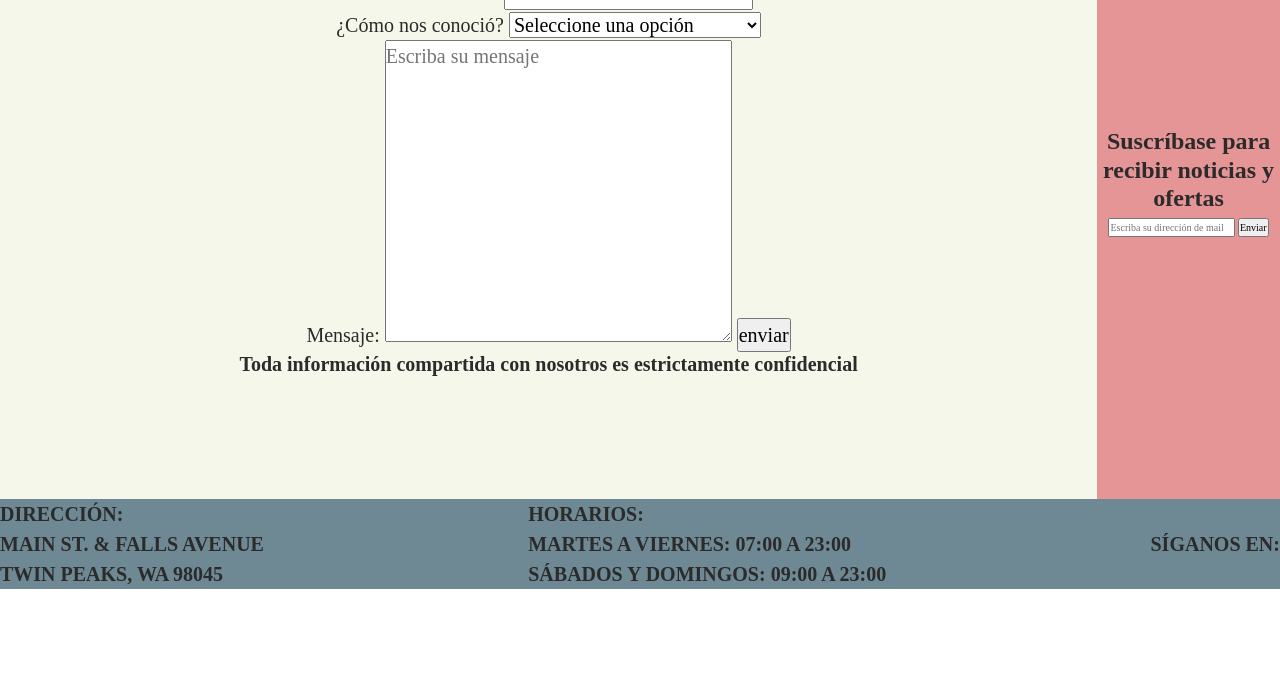
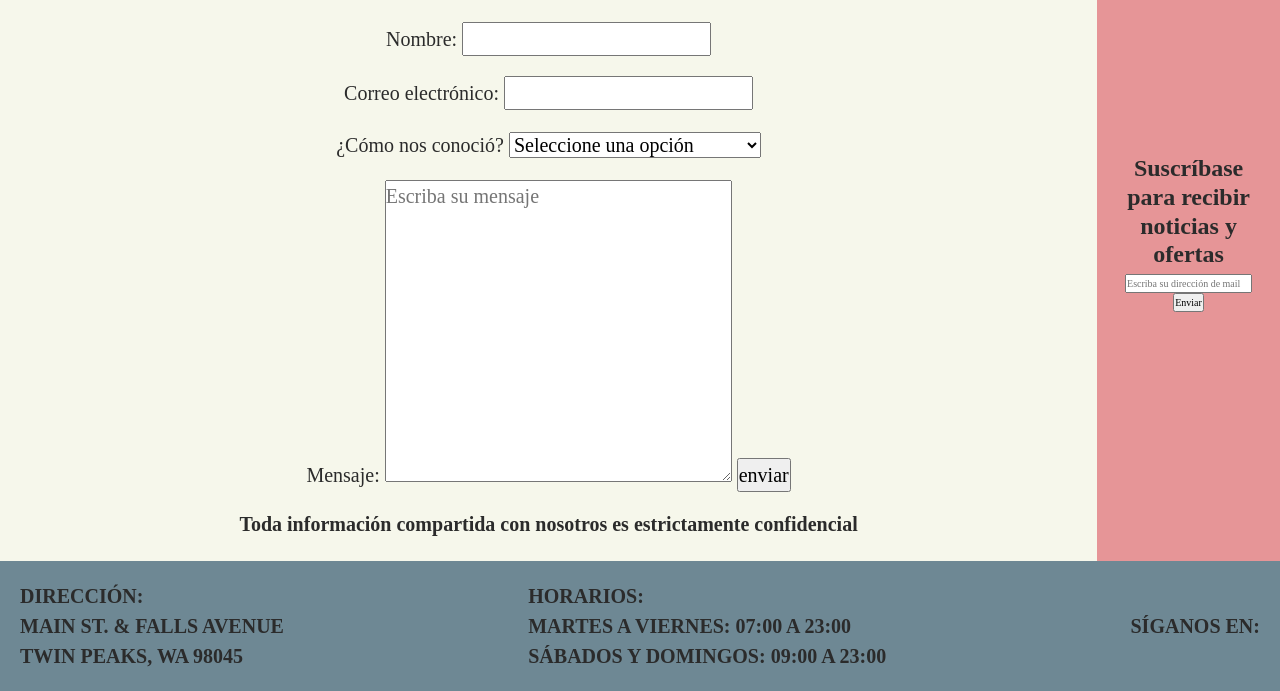
Before and after one commit to exequieljimenez/tercera-entrega, a website: page pages/contacto.html in a window 1280 px wide. Shown: the part 211-902 px from the top of the page. Before the commit the page ends 800 px from the top, so only its background shows below. Drawn offline with nearby package versions, Linux system fonts and the light colour scheme; no server answers; a web font is replaced by a local one.

Commit message:
no-padding-en-contacto

```diff
--- a/sass/misc/_variables.scss
+++ b/sass/misc/_variables.scss
@@ -16,8 +16,8 @@ $fonts:(
 
 // spacings
 $spacings:(
-    spacing: 0rem,
-    spacing-lesser: 0rem
+    spacing: 2rem,
+    spacing-lesser: 1rem
 );
 
 // font sizes
--- a/sass/views/_contacto.scss
+++ b/sass/views/_contacto.scss
@@ -6,7 +6,7 @@
     flex-direction: column;
     align-items: center;
     gap: map-get($spacings, spacing);
-    padding: map-get($spacings , spacing);
+    // padding: map-get($spacings , spacing);
 }
 
 @media screen and (max-width: 820px) {
```
Also changed, not shown: css/index.css.
